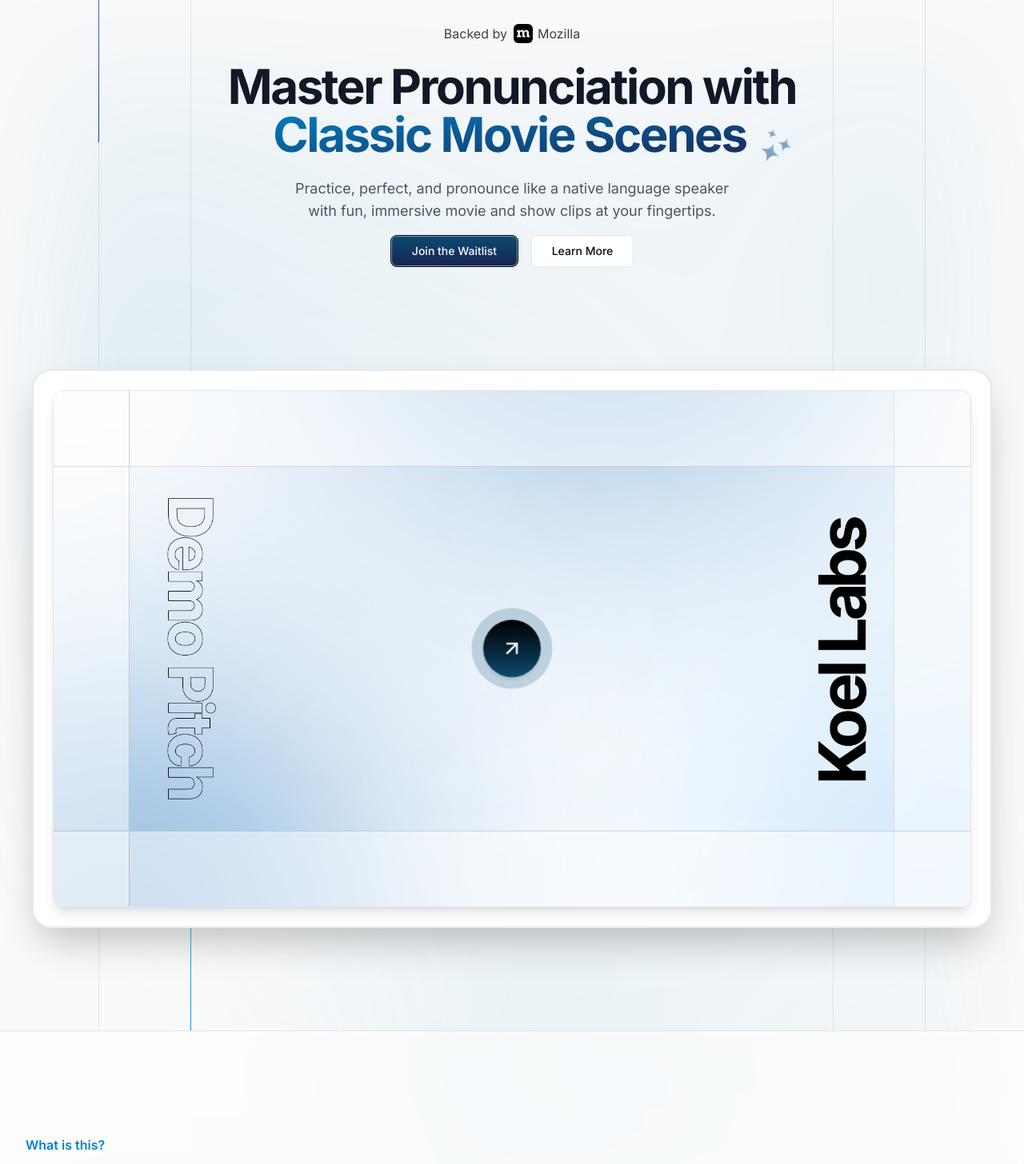
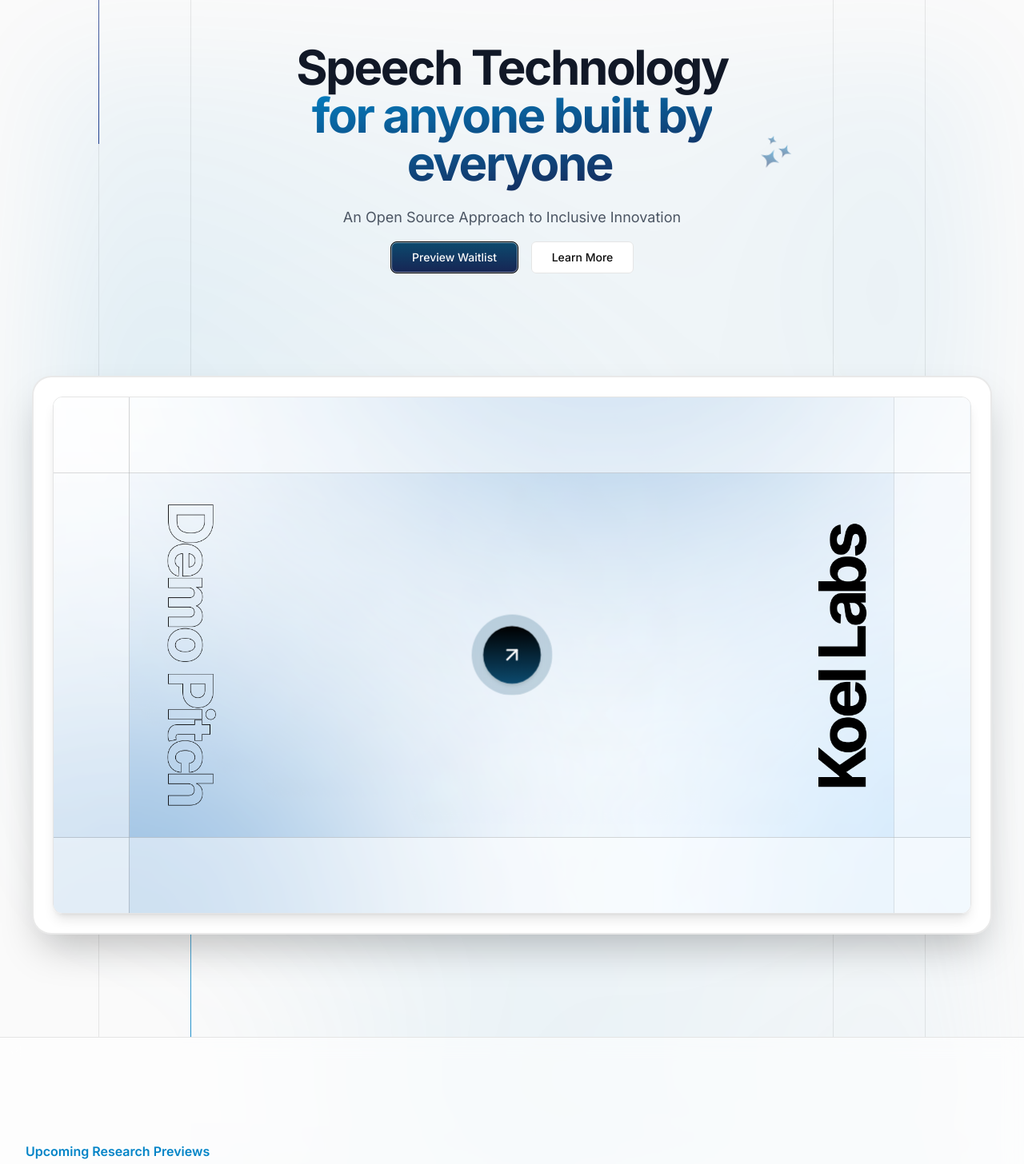
Before and after one commit to KoelLabs/koellabs.com, a Next.js app: page / in a window 1280 px wide. Shown: the part 220-1676 px from the top of the page at 80% size. Built offline with nearby package versions, Linux system fonts and the light colour scheme; what @vidstack/react would draw is missing.

Commit message:
research preview min changes (without venv)

```diff
--- a/app/about/page.tsx
+++ b/app/about/page.tsx
@@ -64,23 +64,19 @@
             <div className="mx-auto max-w-2xl lg:mx-0 mt-0 sm:mt-24 lg:my-12 lg:grid lg:max-w-none lg:grid-cols-2 lg:gap-x-16 lg:gap-y-8 xl:grid-cols-1 xl:grid-rows-1 xl:gap-x-8">
               {/* <h1 class="max-w-2xl text-balance text-5xl font-semibold tracking-tight text-gray-900 sm:text-7xl lg:col-span-2 xl:col-auto">We’re changing the way people connect</h1> */}
               <h1 className="max-w-2xl xss:text-3xl pt-12 text-balance text-2xl font-semibold tracking-tighter text-black sm:text-6xl lg:col-span-2 xl:col-auto">
-                We Want to Change{' '}
+                Speech Technology{' '}
                 <span className="bg-clip-text text-transparent bg-gradient-to-br from-sky-600 to-blue-950">
-                  Pronunciation Learning
+                  That Truly Listens
                 </span>
               </h1>
               <div className="mt-6 max-w-xl lg:mt-0 xl:col-end-1 xl:row-start-1">
                 <p className="text-pretty text-lg font-medium text-neutral-600">
-                  Current methods for pronunciation learning are outdated, lack accessibility, and
-                  are ultimately boring. <br className="block sm:hidden" />{' '}
+                  Your voice is unique and should be understood not just by those around you but the technology you interact with every day.
+                  <br className="block sm:hidden" />{' '}
                   <br className="block sm:hidden" />
-                  Large classrooms and most language apps fail to provide personalized feedback,
-                  leaving already struggling learners to self-evaluate, which is ineffective.
-                </p>
+                  Too often, voice assistants and smart speakers struggle with accents, speech differences, or non standard dialects, leaving millions of people frustrated and unheard.                </p>
                 <p className="text-pretty text-lg font-medium text-neutral-600 mt-4">
-                  Language learners, like us and our families, desperately need a change—and we aim
-                  to be just that.
-                </p>
+                At Koel Labs, we're working to fix this. As a research lab, we collaborate with top universities to build fun and engaging products that actually understand your voice.          </p>
                 <div className="flex gap-x-2">
                   <p className="text-pretty text-md font-medium text-black mt-8">—</p>
                   <img
--- a/app/layout.js
+++ b/app/layout.js
@@ -81,7 +81,7 @@
                 "https://github.com/koellabs",
                 "https://www.linkedin.com/company/koellabs"
               ],
-              "description": "Koel Labs is your new favorite tool for pronunciation learning. Other methods for pronunciation learning are often outdated, lack accessibility, and are ultimately boring. Language learners, like us and our families, desperately need a change—and we aim to be just that.",
+              "description": "Koel Labs is a speech research lab reimagining how technology can listen and respond to anyone, regardless of an accent, speech impediment, or speaking style. We aim to advance the frontier of phonetic research and real-time speech feedback while creating fun and engaging platforms to speak with!",
               "foundingDate": "2024",
               "knowsAbout": [
                 "Pronunciation Learning",
--- a/components/sections/1 - Hero.jsx
+++ b/components/sections/1 - Hero.jsx
@@ -15,38 +15,16 @@
           <div className="hidden sm:mb-8 sm:flex sm:justify-center"></div>
           <section aria-labelledby="hero-heading" className="text-center relative">
             <div className="flex flex-row justify-center items-center my-6">
-              <p className="font-[400] text-md text-neutral-700">Backed by</p>
-              <div className="h-6 bg-black w-6 rounded-md overflow-hidden ml-2 mr-1.5 p-0.5">
-                <svg
-                  aria-label="Mozilla Logo"
-                  role="img"
-                  xmlns="http://www.w3.org/2000/svg"
-                  x="0"
-                  y="0"
-                  enableBackground="new 0 0 68 68"
-                  version="1.1"
-                  viewBox="0 0 68 68"
-                  xmlSpace="preserve"
-                >
-                  {' '}
-                  <path d="M0 0H68V68H0z"></path>{' '}
-                  <path
-                    d="M57.9 42.6h3.9V49H49.5V32.4c0-5.1-1.7-7-5-7-4 0-5.6 2.9-5.6 6.9v10.2h3.9v6.4H30.5V32.4c0-5.1-1.7-7-5-7-4 0-5.6 2.9-5.6 6.9v10.2h5.6v6.4h-18v-6.4h3.9V26H7.5v-6.4h12.3V24c1.8-3.1 4.8-5 8.9-5 4.2 0 8.1 2 9.5 6.3 1.6-3.9 4.9-6.3 9.5-6.3 5.3 0 10.1 3.2 10.1 10.1v13.5z"
-                    className="st0 text-white fill-white bg-white"
-                  ></path>{' '}
-                </svg>{' '}
-              </div>
-              <p className="font-[400] text-md text-neutral-700">Mozilla</p>
             </div>
 
             <h1
               id="hero-heading"
               className="text-2xl sm:text-4xl font-bold tracking-[-0.04em] sm:max-w-[500px] lg:max-w-[1400px] mx-auto text-pretty text-gray-900 lg:text-6xl overflow-visible"
             >
-              Master Pronunciation with
+              Speech Technology <br></br>
               <span className="bg-clip-text text-transparent bg-gradient-to-br mr-1 from-sky-600 to-blue-950 overflow-visible py-1">
                 {' '}
-                Classic Movie <span className="pr-0.5">Scenes</span>{' '}
+                for anyone built by  <span className="pr-0.5">everyone</span>{' '}
               </span>
             </h1>
             <svg
@@ -107,8 +85,7 @@
               </defs>
             </svg>
             <p className="mt-6 sm:text-lg leading-8 text-gray-600 max-w-xl mx-auto text-pretty">
-              Practice, perfect, and pronounce like a native language speaker with fun, immersive
-              movie and show clips at your fingertips.
+              An Open Source Approach to Inclusive Innovation
             </p>
             <div className="mt-4 flex flex-col gap-2 sm:flex-row items-center justify-center gap-x-4 w-full">
               <Link
@@ -117,7 +94,7 @@
                 aria-label="Join the waitlist"
               >
                 <Button className="w-full rounded-lg sm:w-40 bg-gradient-to-b border border-double outline-white/50 outline outline-[0.1px] outline-offset-[-2px] border-black from-sky-900 to-blue-950">
-                  Join the Waitlist
+                  Preview Waitlist
                 </Button>
               </Link>
               <Link
--- a/components/sections/2 - Bento.jsx
+++ b/components/sections/2 - Bento.jsx
@@ -18,7 +18,7 @@
         >
           <div className="bg-white/50 py-24 sm:py-32">
             <div className="mx-auto max-w-2xl px-6 lg:max-w-7xl lg:px-8 z-10">
-              <p className="text-base/7 font-semibold text-sky-600 relative z-10">What is this?</p>
+              <p className="text-base/7 font-semibold text-sky-600 relative z-10">Upcoming Research Previews</p>
               <h2
                 id="features-heading"
                 className="mt-2 text-pretty text-4xl font-semibold tracking-tighter text-gray-950 sm:text-5xl relative z-10"
@@ -59,7 +59,7 @@
                       className="h-80 object-cover object-left lg:object-top"
                     />
                     <div className="p-10 pt-4">
-                      <h3 className="text-sm/4 font-semibold text-sky-600">Extensive Feedback</h3>
+                      <h3 className="text-sm/4 font-semibold text-sky-600">Translations and Definitions at your Fingertips</h3>
                       <p className="mt-2 text-lg font-medium tracking-tight text-gray-950">
                         Actionable, tailored insights
                       </p>
@@ -80,7 +80,7 @@
                       className="h-80 object-cover object-center"
                     />
                     <div className="p-10 pt-4">
-                      <h3 className="text-sm/4 font-semibold text-sky-600">Speed</h3>
+                      <h3 className="text-sm/4 font-semibold text-sky-600">Intuitive Phrase by Phrase Navigation</h3>
                       <p className="mt-2 text-lg font-medium tracking-tight text-gray-950">
                         Real-time analysis
                       </p>
--- a/components/sections/4 - Footer.tsx
+++ b/components/sections/4 - Footer.tsx
@@ -236,7 +236,7 @@
             <div className="md:grid md:grid-cols-2 md:gap-8 ">
               <div></div>
               <div className="">
-                <h3 className="text-sm/6 font-semibold text-neutral-900">Product</h3>
+                <h3 className="text-sm/6 font-semibold text-neutral-900">Research Previews</h3>
                 <ul role="list" className="mt-6 space-y-4">
                   {navigation.product.map(item => (
                     <li key={item.name}>
@@ -254,7 +254,7 @@
 
             <div className="md:grid md:grid-cols-2 md:gap-8">
               <div>
-                <h3 className="text-sm/6 font-semibold text-neutral-900">Company</h3>
+                <h3 className="text-sm/6 font-semibold text-neutral-900">Research Lab</h3>
                 <ul role="list" className="mt-6 space-y-4">
                   {navigation.company.map(item => (
                     <li key={item.name}>
```
Also changed, not shown: tsconfig.json (+13 -4 lines), 2 other files (tests, documents, lock files or other folders).
